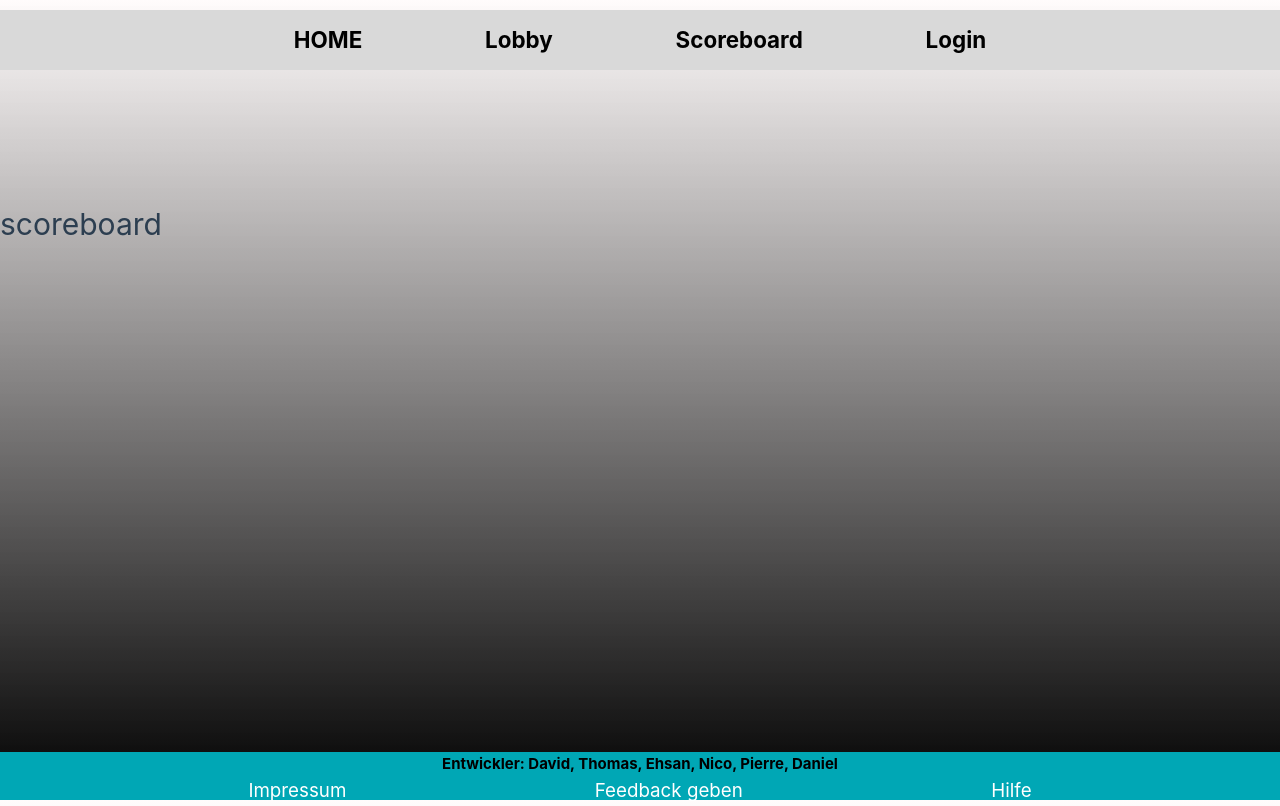
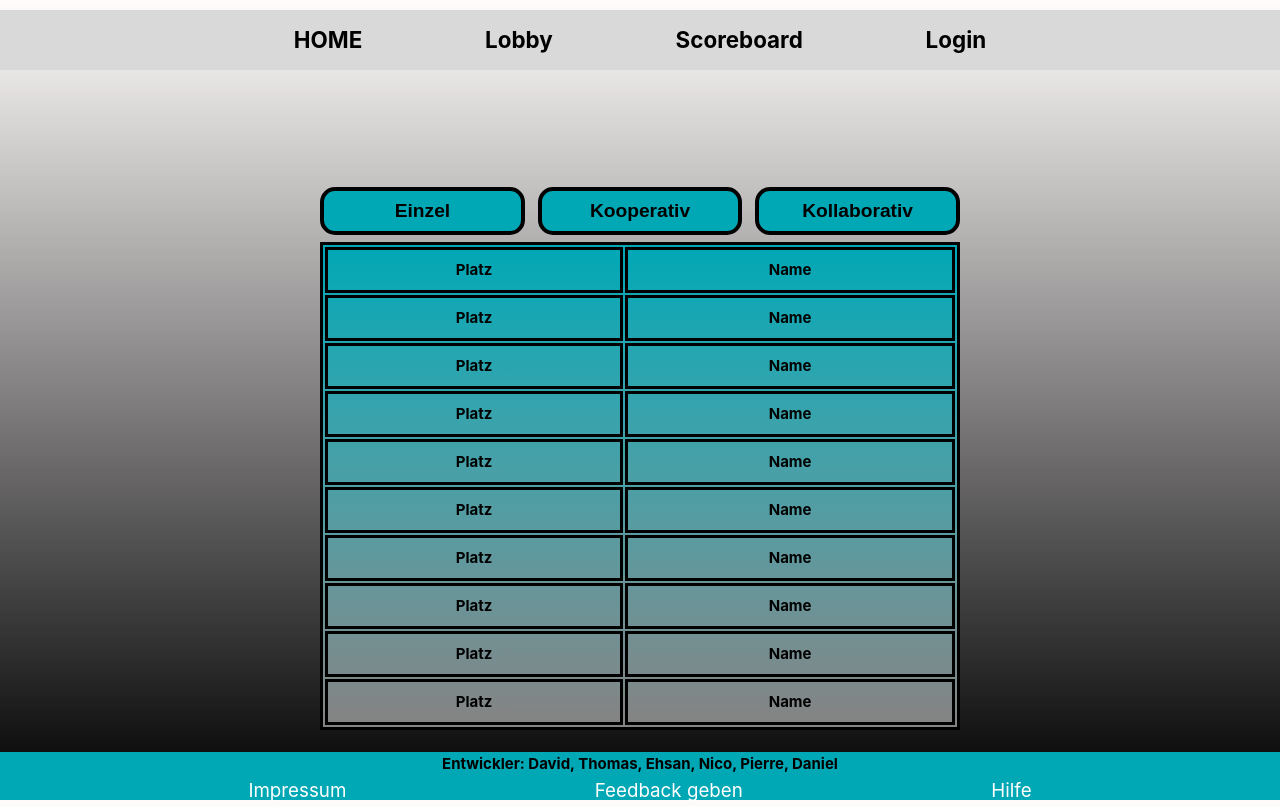
Before and after one commit to floatingbug/iu_quiz, a Vue app in the folder client-app/: page /scoreboard in a window 1280 px wide. Built offline with nearby package versions, Linux system fonts and the light colour scheme.

Commit message:
Scoreboard als Component erstellt und in der View eingefügt, alle View komponenten um den Namenszusatz View erweitert, natürlich auch im router angepasst

```diff
--- /dev/null
+++ b/client-app/src/components/Scoreboard.vue
@@ -0,0 +1,64 @@
+<script setup></script>
+
+<template>
+    <div class="container">
+        <table id=" platzierungen">
+            <tr>
+                <th>Platz</th>
+                <th>Name</th>
+            </tr>
+            <tr>
+                <th>Platz</th>
+                <th>Name</th>
+            </tr>
+            <tr>
+                <th>Platz</th>
+                <th>Name</th>
+            </tr>
+            <tr>
+                <th>Platz</th>
+                <th>Name</th>
+            </tr>
+            <tr>
+                <th>Platz</th>
+                <th>Name</th>
+            </tr>
+            <tr>
+                <th>Platz</th>
+                <th>Name</th>
+            </tr>
+            <tr>
+                <th>Platz</th>
+                <th>Name</th>
+            </tr>
+            <tr>
+                <th>Platz</th>
+                <th>Name</th>
+            </tr>
+            <tr>
+                <th>Platz</th>
+                <th>Name</th>
+            </tr>
+            <tr>
+                <th>Platz</th>
+                <th>Name</th>
+            </tr>
+        </table>
+    </div>
+</template>
+
+<style scoped>
+table{
+    min-width: 200px;
+    width: 50%;
+    background-image: linear-gradient(180deg,  #00a7b5 0%, rgba(172, 168, 168, 0.74) 100%);
+    border: 3px solid black;
+
+}
+th, td{
+    border: 3px solid black;
+    color: black;
+    font-weight: 700;
+    padding: 8px;
+}
+</style>
--- a/client-app/src/router/index.js
+++ b/client-app/src/router/index.js
@@ -1,8 +1,8 @@
 import { createRouter, createWebHistory } from 'vue-router'
 import HomeView from '../views/HomeView.vue'
-import Login from '../views/Login.vue'
-import Lobby from '../views/Lobby.vue'
-import Scoreboard from '../views/Scoreboard.vue'
+import Login from '../views/LoginView.vue'
+import Lobby from '../views/LobbyView.vue'
+import Scoreboard from '../views/ScoreboardView.vue'
 
 const router = createRouter({
     history: createWebHistory(import.meta.env.BASE_URL),
--- a/client-app/src/views/Scoreboard.vue
+++ /dev/null
@@ -1,7 +0,0 @@
-<script setup></script>
-
-<template>
-    <h1>scoreboard</h1>
-</template>
-
-<style scoped></style>
--- /dev/null
+++ b/client-app/src/views/ScoreboardView.vue
@@ -0,0 +1,29 @@
+<script setup>
+import Scoreboard from '../components/Scoreboard.vue'
+</script>
+
+<template>
+    <div class="container">
+        <button>Einzel</button>
+        <button>Kooperativ</button>
+        <button>Kollaborativ</button>
+    </div>
+
+    <div class="container1">
+        <Scoreboard/>
+    </div>
+</template>
+
+<style scoped>
+.container{
+    position: relative;
+    top: -1.5vw;
+    display: flex;
+    justify-content: center;
+}
+button{
+    min-width: 30px;
+    width: 16%;
+    margin: 0.5%;
+}
+</style>
```
Also changed, not shown: client-app/src/views/LobbyView.vue (renamed from client-app/src/views/Lobby.vue), client-app/src/views/LoginView.vue (renamed from client-app/src/views/Login.vue).
